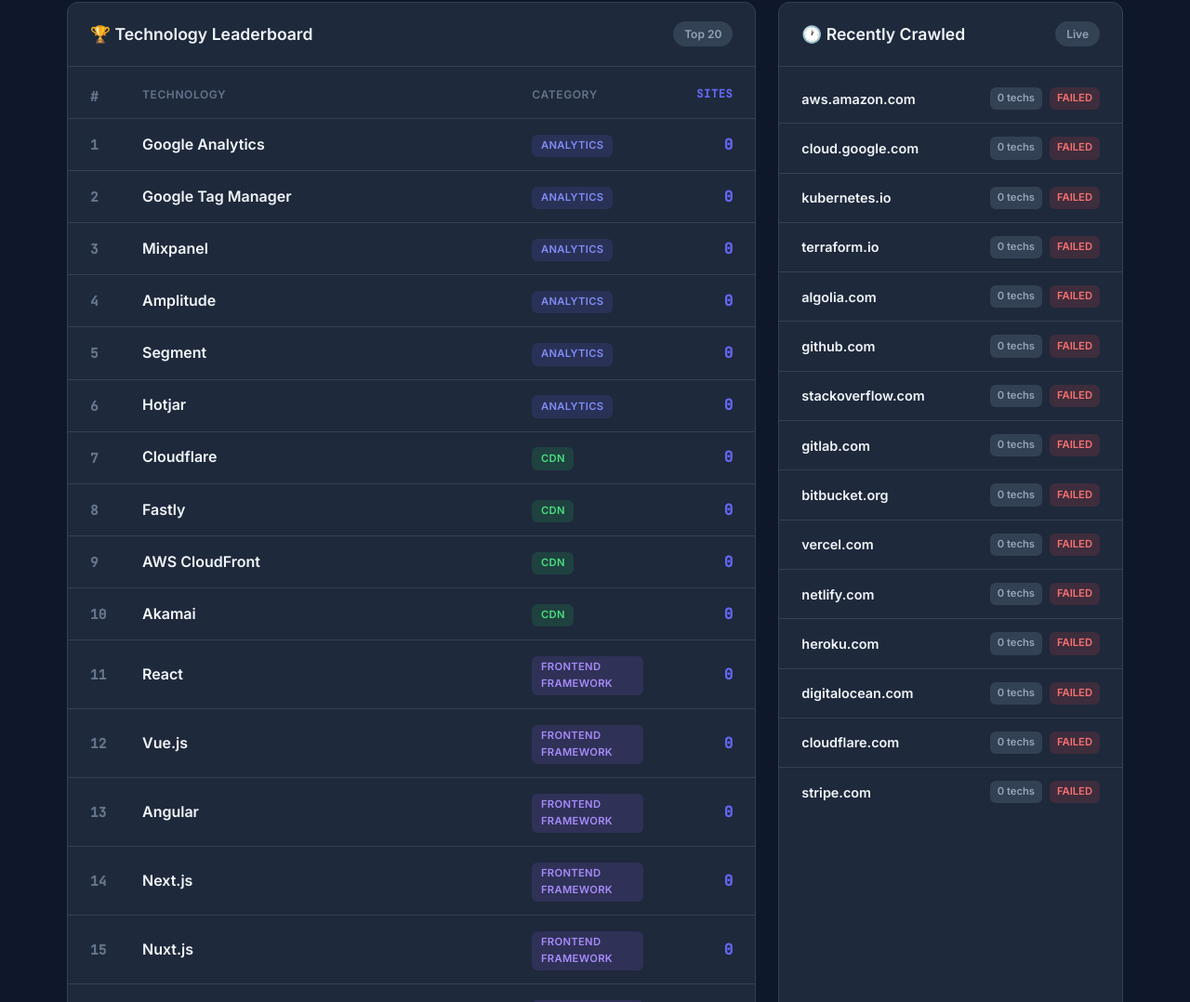
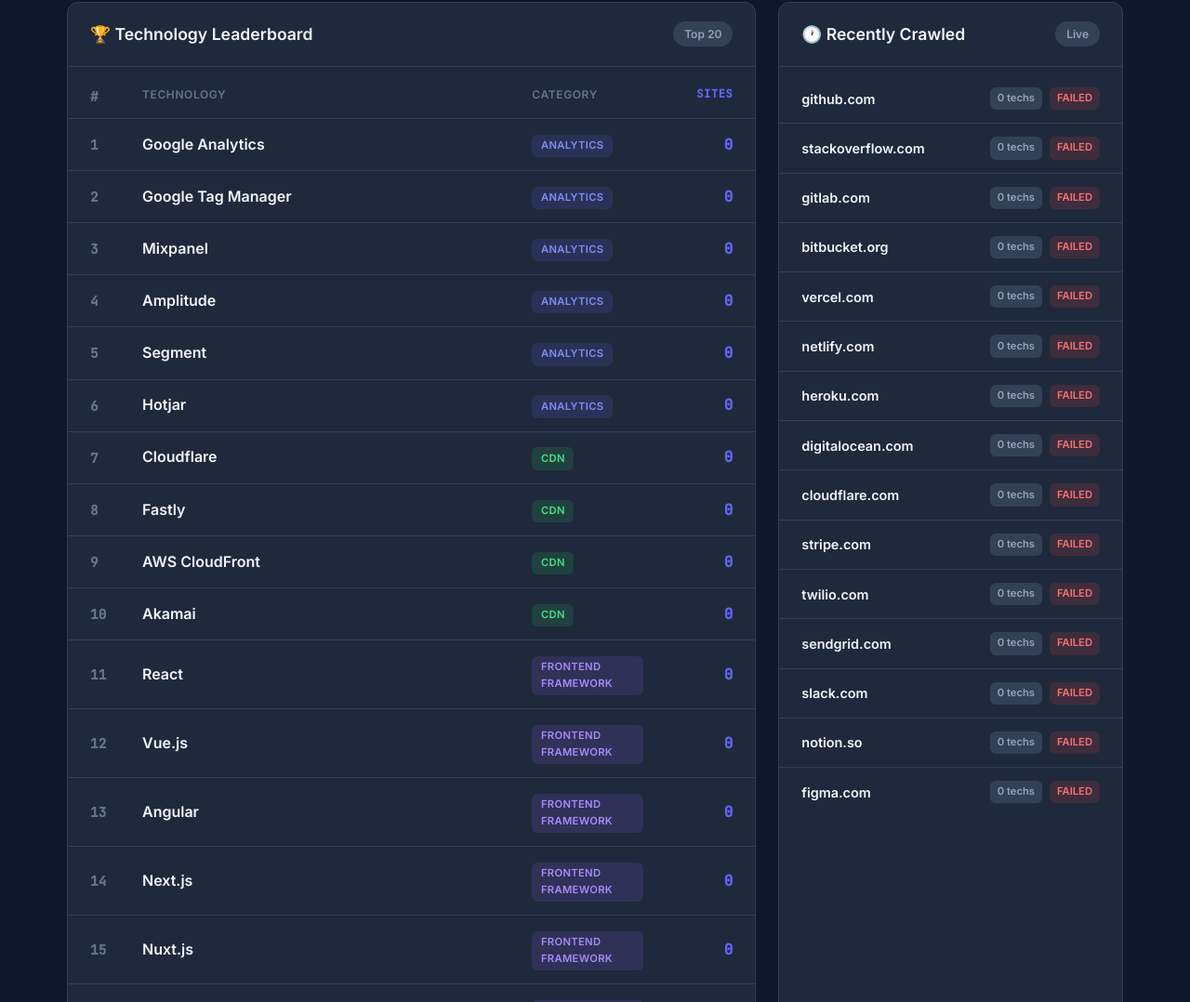
Before and after one commit to muhammadmahadazher/TechStack-Scout, a plain HTML site: page index.html in a window 1280 px wide. Shown: the part 578-1656 px from the top of the page at 93% size. Drawn offline with Linux system fonts and the light colour scheme.

Commit message:
deploy: 1e3c4251d2f47b1fa9aff4f9170148db0587b71e

```diff
--- a/index.html
+++ b/index.html
@@ -383,61 +383,6 @@
         </div>
         <div class="recent-list">
 
-            <a href="domain/19.html" class="recent-item">
-                <div class="recent-domain">
-                    <span class="domain-name">aws.amazon.com</span>
-
-                </div>
-                <div class="recent-meta">
-                    <span class="tech-badge">0 techs</span>
-                    <span class="status-badge status-failed">failed</span>
-                </div>
-            </a>
-
-            <a href="domain/20.html" class="recent-item">
-                <div class="recent-domain">
-                    <span class="domain-name">cloud.google.com</span>
-
-                </div>
-                <div class="recent-meta">
-                    <span class="tech-badge">0 techs</span>
-                    <span class="status-badge status-failed">failed</span>
-                </div>
-            </a>
-
-            <a href="domain/23.html" class="recent-item">
-                <div class="recent-domain">
-                    <span class="domain-name">kubernetes.io</span>
-
-                </div>
-                <div class="recent-meta">
-                    <span class="tech-badge">0 techs</span>
-                    <span class="status-badge status-failed">failed</span>
-                </div>
-            </a>
-
-            <a href="domain/24.html" class="recent-item">
-                <div class="recent-domain">
-                    <span class="domain-name">terraform.io</span>
-
-                </div>
-                <div class="recent-meta">
-                    <span class="tech-badge">0 techs</span>
-                    <span class="status-badge status-failed">failed</span>
-                </div>
-            </a>
-
-            <a href="domain/29.html" class="recent-item">
-                <div class="recent-domain">
-                    <span class="domain-name">algolia.com</span>
-
-                </div>
-                <div class="recent-meta">
-                    <span class="tech-badge">0 techs</span>
-                    <span class="status-badge status-failed">failed</span>
-                </div>
-            </a>
-
             <a href="domain/1.html" class="recent-item">
                 <div class="recent-domain">
                     <span class="domain-name">github.com</span>
@@ -548,6 +493,61 @@
                 </div>
             </a>
 
+            <a href="domain/11.html" class="recent-item">
+                <div class="recent-domain">
+                    <span class="domain-name">twilio.com</span>
+
+                </div>
+                <div class="recent-meta">
+                    <span class="tech-badge">0 techs</span>
+                    <span class="status-badge status-failed">failed</span>
+                </div>
+            </a>
+
+            <a href="domain/12.html" class="recent-item">
+                <div class="recent-domain">
+                    <span class="domain-name">sendgrid.com</span>
+
+                </div>
+                <div class="recent-meta">
+                    <span class="tech-badge">0 techs</span>
+                    <span class="status-badge status-failed">failed</span>
+                </div>
+            </a>
+
+            <a href="domain/13.html" class="recent-item">
+                <div class="recent-domain">
+                    <span class="domain-name">slack.com</span>
+
+                </div>
+                <div class="recent-meta">
+                    <span class="tech-badge">0 techs</span>
+                    <span class="status-badge status-failed">failed</span>
+                </div>
+            </a>
+
+            <a href="domain/14.html" class="recent-item">
+                <div class="recent-domain">
+                    <span class="domain-name">notion.so</span>
+
+                </div>
+                <div class="recent-meta">
+                    <span class="tech-badge">0 techs</span>
+                    <span class="status-badge status-failed">failed</span>
+                </div>
+            </a>
+
+            <a href="domain/15.html" class="recent-item">
+                <div class="recent-domain">
+                    <span class="domain-name">figma.com</span>
+
+                </div>
+                <div class="recent-meta">
+                    <span class="tech-badge">0 techs</span>
+                    <span class="status-badge status-failed">failed</span>
+                </div>
+            </a>
+
         </div>
     </div>
 </div>
```
